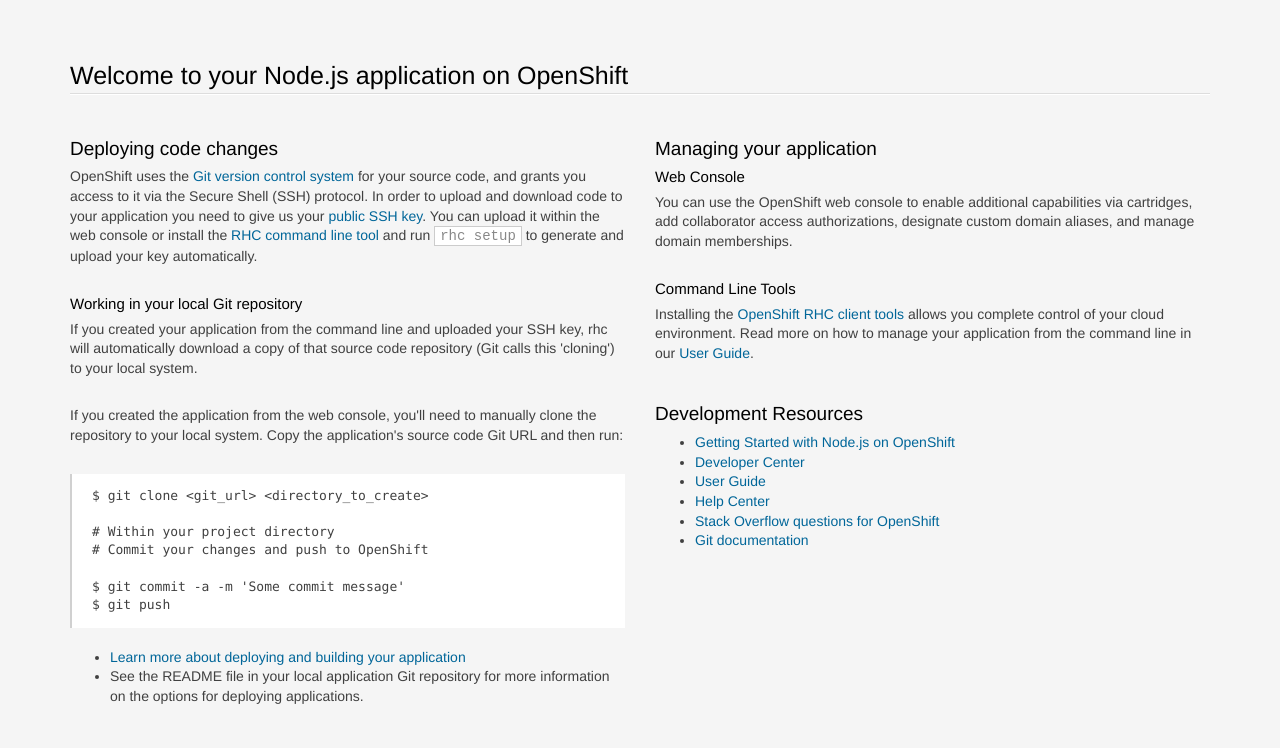
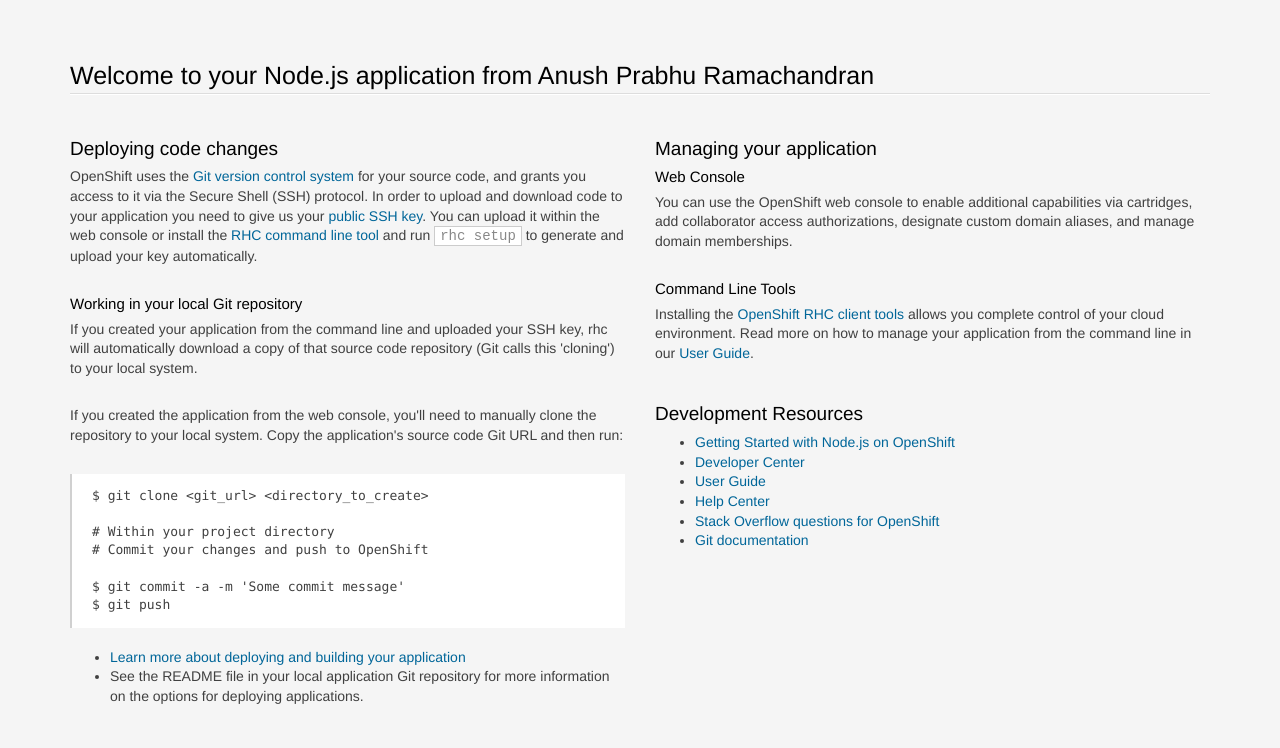
Before and after one commit to anushprabhu/nodejsapplication, a website: page index.html in a window 1280 px wide. Shown: the top 748 px of the page. Drawn offline with Linux system fonts and the light colour scheme.

Commit message:
Changed index.html

```diff
--- a/index.html
+++ b/index.html
@@ -207,7 +207,7 @@
 <body>
 <section class='container'>
           <hgroup>
-            <h1>Welcome to your Node.js application on OpenShift</h1>
+            <h1>Welcome to your Node.js application from Anush Prabhu Ramachandran</h1>
           </hgroup>
 
 
```
Also changed, not shown: 1 other file.
